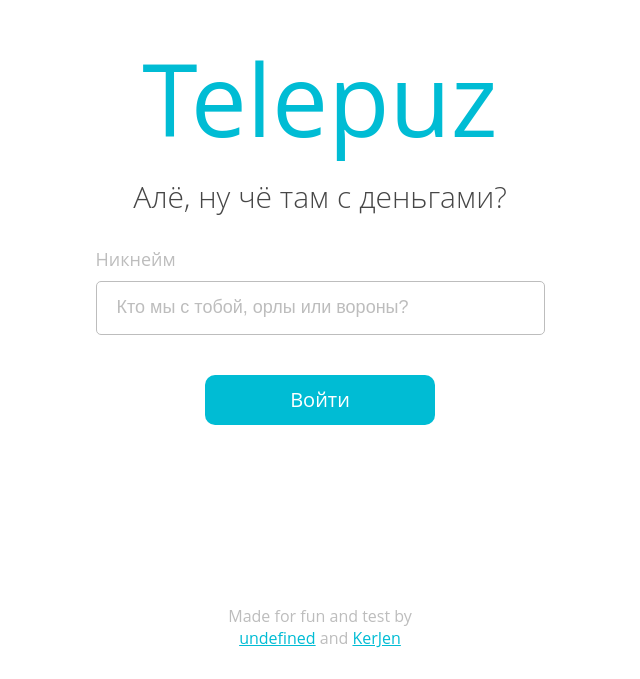
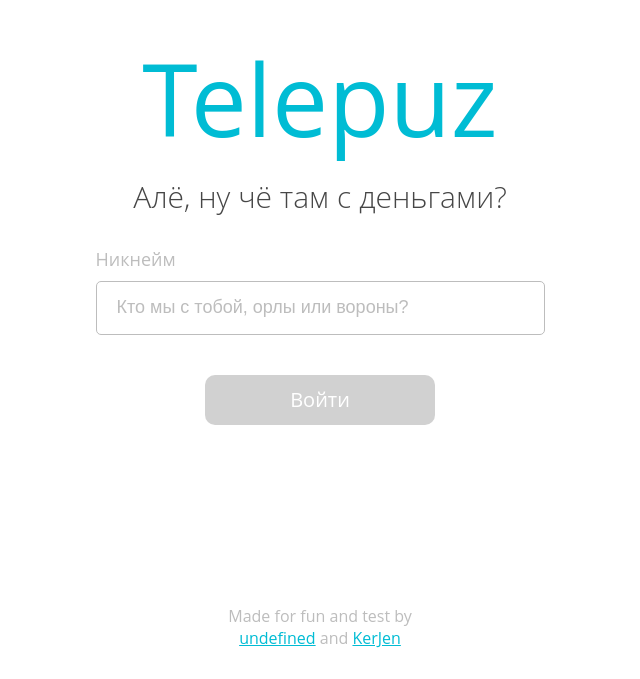
Before and after one commit to undefined7887/telepuz-web, a React app: page / in a window 1280 px wide. Shown: the part 121-800 px from the top of the page, without its empty margins (320-960 px from the left). Built offline with nearby package versions, Linux system fonts and the light colour scheme; no server answers.

Commit message:
New error logic in AuthForm component

```diff
--- a/src/components/App/App.tsx
+++ b/src/components/App/App.tsx
@@ -7,7 +7,7 @@ export default class App extends React.Component {
     private socket = new Socket("sudox.ru:5000")
 
     private onAuthPageReady(userId: string) {
-        console.log(this)
+        console.log(this.socket)
         alert(`Successful auth, user_id: ${userId}`)
     }
 
--- a/src/components/AuthForm/AuthForm.styl
+++ b/src/components/AuthForm/AuthForm.styl
@@ -3,13 +3,6 @@
     display flex
     flex-direction column
     align-items center
-
-.error
-    .label
-        color #e53935
-
-    .input
-        border 1px solid #e53935
 
 .label
     color #bdbdbd
@@ -24,6 +17,10 @@
     margin-top 10px
     height 50px
     width 425px
+
+    &:disabled
+        color #bdbdbd
+        background white
 
     &::placeholder
         color #bdbdbd
@@ -42,5 +39,5 @@
     cursor pointer
     transition background 0.2s ease
 
-.disabled
+.buttonDisabled
     background #d1d1d1
--- a/src/components/AuthForm/AuthForm.tsx
+++ b/src/components/AuthForm/AuthForm.tsx
@@ -3,15 +3,12 @@ import styles from "./AuthForm.styl"
 import {classes} from "../../lib/utils";
 
 interface Props {
-    labelText: string
-    inputText: string
-    buttonText: string
+    regexp: RegExp
     onReady?: () => void
 }
 
 interface State {
-    error: boolean
-    labelText: string
+    inputDisabled: boolean
     buttonDisabled: boolean
 }
 
@@ -19,54 +16,65 @@ export default class AuthForm extends React.Component<Props, State> {
     private input = React.createRef<HTMLInputElement>()
 
     state = {
-        error: false,
-        labelText: this.props.labelText,
-        buttonDisabled: false
+        inputDisabled: false,
+        buttonDisabled: true
     }
 
     getValue(): string {
         return this.input.current.value
     }
 
-    update(error: boolean, labelText: string, buttonDisabled: boolean) {
-        this.setState({error, labelText, buttonDisabled})
-    }
+    private onInputKeyUp(event: KeyboardEvent) {
+        if (event.key === "Enter") {
+            this.emitReady()
+            return
+        }
 
-    private onInputKeyPress(event: KeyboardEvent) {
-        if (event.key === "Enter") {
-            this.props.onReady?.()
+        if (this.props.regexp.test(this.getValue())) {
+            if (this.state.buttonDisabled) {
+                this.setState({buttonDisabled: false})
+            }
+        } else {
+            if (!this.state.buttonDisabled) {
+                this.setState({buttonDisabled: true})
+            }
         }
     }
 
     private onButtonCLick() {
         if (!this.state.buttonDisabled) {
-            this.props.onReady?.()
+            this.emitReady()
         }
     }
 
-    render() {
-        let formStyles = classes({
-            [styles.form]: true,
-            [styles.error]: this.state.error
+    private emitReady() {
+        this.setState({
+            inputDisabled: true,
+            buttonDisabled: true
         })
 
+        this.props.onReady?.()
+    }
+
+    render() {
         let buttonClasses = classes({
             [styles.button]: true,
-            [styles.disabled]: this.state.buttonDisabled
+            [styles.buttonDisabled]: this.state.buttonDisabled
         })
 
         return (
-            <div className={formStyles}>
+            <div className={styles.form}>
                 <div>
-                    <div className={styles.label}>{this.state.labelText}</div>
+                    <div className={styles.label}>Никнейм</div>
                     <input ref={this.input}
                            className={styles.input}
-                           placeholder={this.props.inputText}
-                           onKeyPress={this.onInputKeyPress.bind(this)}/>
+                           placeholder="Кто мы с тобой, орлы или вороны?"
+                           disabled={this.state.inputDisabled}
+                           onKeyUp={this.onInputKeyUp.bind(this)}/>
                 </div>
                 <div className={buttonClasses}
                      onClick={this.onButtonCLick.bind(this)}>
-                    {this.props.buttonText}
+                    Войти
                 </div>
             </div>
         )
--- a/src/components/AuthPage/AuthPage.tsx
+++ b/src/components/AuthPage/AuthPage.tsx
@@ -23,27 +23,11 @@ export default class AuthPage extends React.Component<Props> {
     private form = React.createRef<AuthForm>()
 
     private onFormReady() {
-        this.createUser(this.form.current.getValue())
-    }
+        let nickname = this.form.current.getValue()
 
-    private createUser(nickname: string) {
-        let form = this.form.current
-
-        if (!nicknameRegexp.test(nickname)) {
-            form.update(true, "Неправильный формат никнейма", false)
-            return
-        }
-
-        form.update(false, "Никнейм", true)
-
-        this.socket.once("users.create", async (reply: UsersCreateReply) => {
+        this.socket.once("users.create", async (replyMessage: UsersCreateReply) => {
             await timeout(1000)
-            if (reply.result) {
-                form.update(true, "Неправильный формат никнейма", false)
-                return
-            }
-
-            this.props.onReady?.(reply.user_id)
+            this.props.onReady?.(replyMessage.user_id)
         })
 
         this.socket.emit("users.create", {user_nickname: nickname})
@@ -56,9 +40,7 @@ export default class AuthPage extends React.Component<Props> {
                 <div className={style.logo}>Telepuz</div>
                 <div className={style.slogan}>Алё, ну чё там с деньгами?</div>
                 <AuthForm ref={this.form}
-                          labelText="Никнейм"
-                          inputText="Кто мы с тобой, орлы или вороны?"
-                          buttonText="Войти"
+                          regexp={nicknameRegexp}
                           onReady={this.onFormReady.bind(this)}/>
                 <Spacer/>
                 <Authors/>
```
